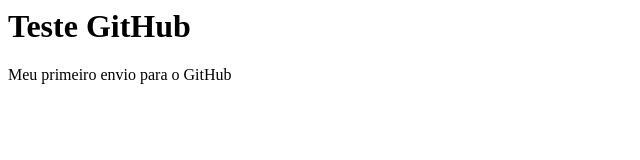
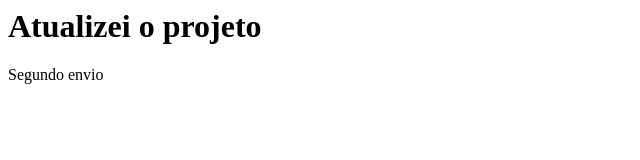
Before and after one commit to pedrozancanella75-bot/teste-github, a plain HTML site: page index.html in a window 1280 px wide. Shown: the whole page, without its empty margins (0-640 px from the left). Drawn offline with Linux system fonts and the light colour scheme.

Commit message:
Atualização

```diff
--- a/index.html
+++ b/index.html
@@ -1,2 +1,2 @@
-<h1>Teste GitHub</h1>
-<p>Meu primeiro envio para o GitHub</p>
+<h1>Atualizei o projeto</h1>
+<p>Segundo envio</p>
```
